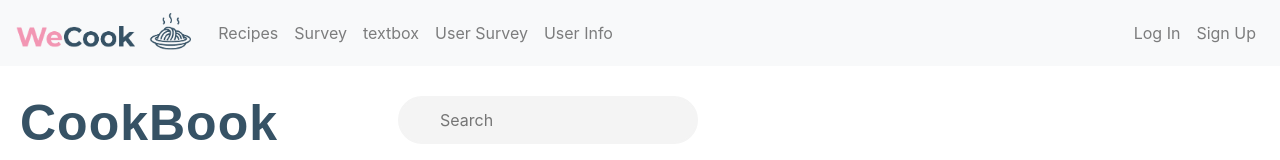
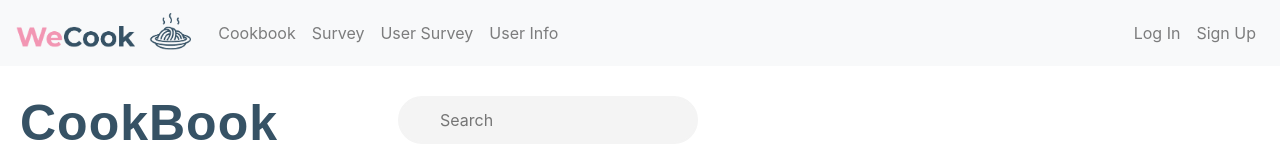
Before and after one commit to rtumalle0518/WeCook, a React (Create React App) app: page /cookbook in a window 1280 px wide. Shown: the top 160 px of the page. Built offline with nearby package versions, Linux system fonts and the light colour scheme; no server answers; a web font is replaced by a local one.

Commit message:
changed NavBar

```diff
--- a/src/components/NavigationBar.js
+++ b/src/components/NavigationBar.js
@@ -33,9 +33,8 @@ export default function NavigationBar() {
                         />
                     </Navbar.Brand>
                     <Nav className="mr-auto">
-                        <Nav.Link href="/recipe">Recipes</Nav.Link>
+                        <Nav.Link href="/cookbook">Cookbook</Nav.Link>
                         <Nav.Link href="/survey">Survey</Nav.Link>
-                        <Nav.Link href="/textbox">textbox</Nav.Link>
                         <Nav.Link href="/userSurvey">User Survey</Nav.Link>
                         <Nav.Link href="/userInfo">User Info</Nav.Link>
                         <Nav.Link href="/CreateNewRecipe">Add a recipe</Nav.Link>
@@ -64,10 +63,9 @@ export default function NavigationBar() {
                     />
                 </Navbar.Brand>
                 <Nav className="mr-auto">
-                    <Nav.Link href="/recipe">Recipes</Nav.Link>
+                    <Nav.Link href="/cookbook">Cookbook</Nav.Link>
                     {/*Comment off line below to get rid of survey button if user is not logged in*/}
                     <Nav.Link href="/survey">Survey</Nav.Link>
-                    <Nav.Link href="/textbox">textbox</Nav.Link>
                     <Nav.Link href="/userSurvey">User Survey</Nav.Link>
                     <Nav.Link href="/userInfo">User Info</Nav.Link>
                 </Nav>
```
